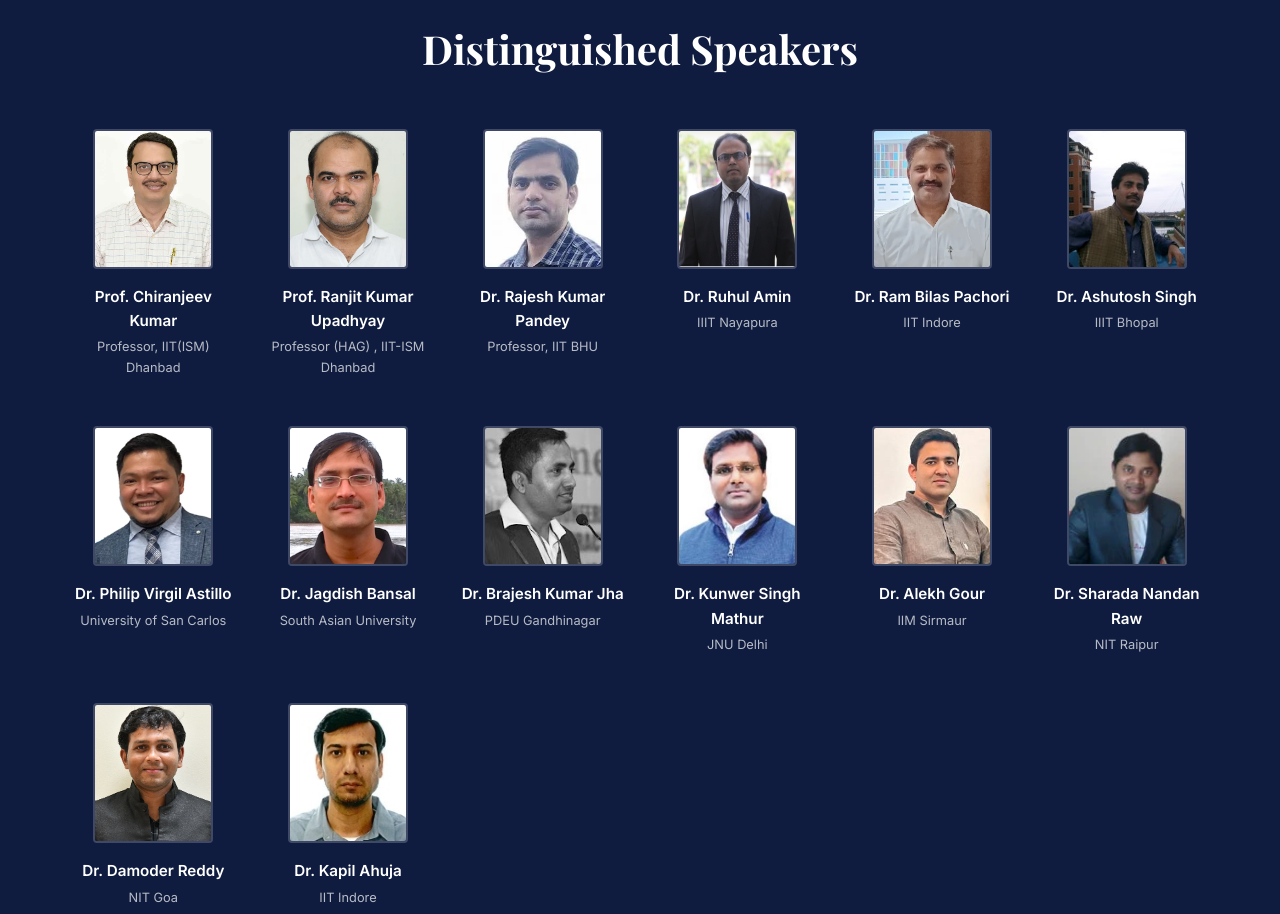
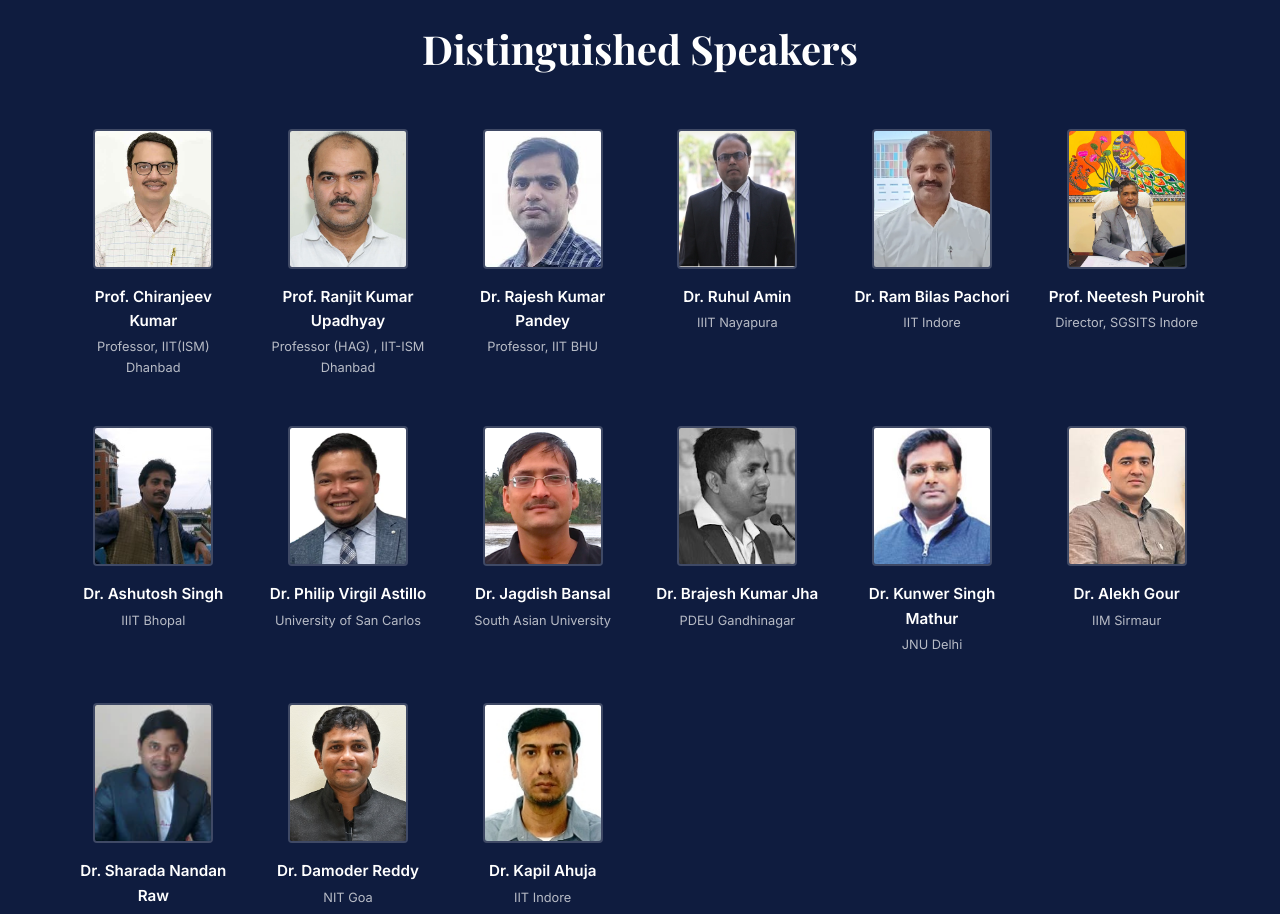
Before and after one commit to heytechie/IBCD-, a React (Vite) app: page /#/ in a window 1280 px wide. Shown: the part 2600-3514 px from the top of the page. Built offline with nearby package versions, Linux system fonts and the light colour scheme; a web font is replaced by a local one.

Commit message:
added speaker

```diff
--- a/src/data/content.js
+++ b/src/data/content.js
@@ -5,6 +5,7 @@ export const speakers = [
   { name: "Dr. Ruhul Amin", affiliation: "IIIT Nayapura", image: "/ruhulamin.jpg" },
 
   { name: "Dr. Ram Bilas Pachori", affiliation: "IIT Indore", image: "/RamBilas.webp" },
+  { name: "Prof. Neetesh Purohit", affiliation: "Director, SGSITS Indore", image: "/NeeteshPurohit.jpg" },
   { name: "Dr. Ashutosh Singh", affiliation: "IIIT Bhopal", image: "/AshutoshKumar.jpg" },
   { name: "Dr. Philip Virgil Astillo", affiliation: "University of San Carlos", image: "/PhilipVirgil.webp" },
   { name: "Dr. Jagdish Bansal", affiliation: "South Asian University", image: "/JagdishChand.png" },
```
Also changed, not shown: public/NeeteshPurohit.jpg (added).
